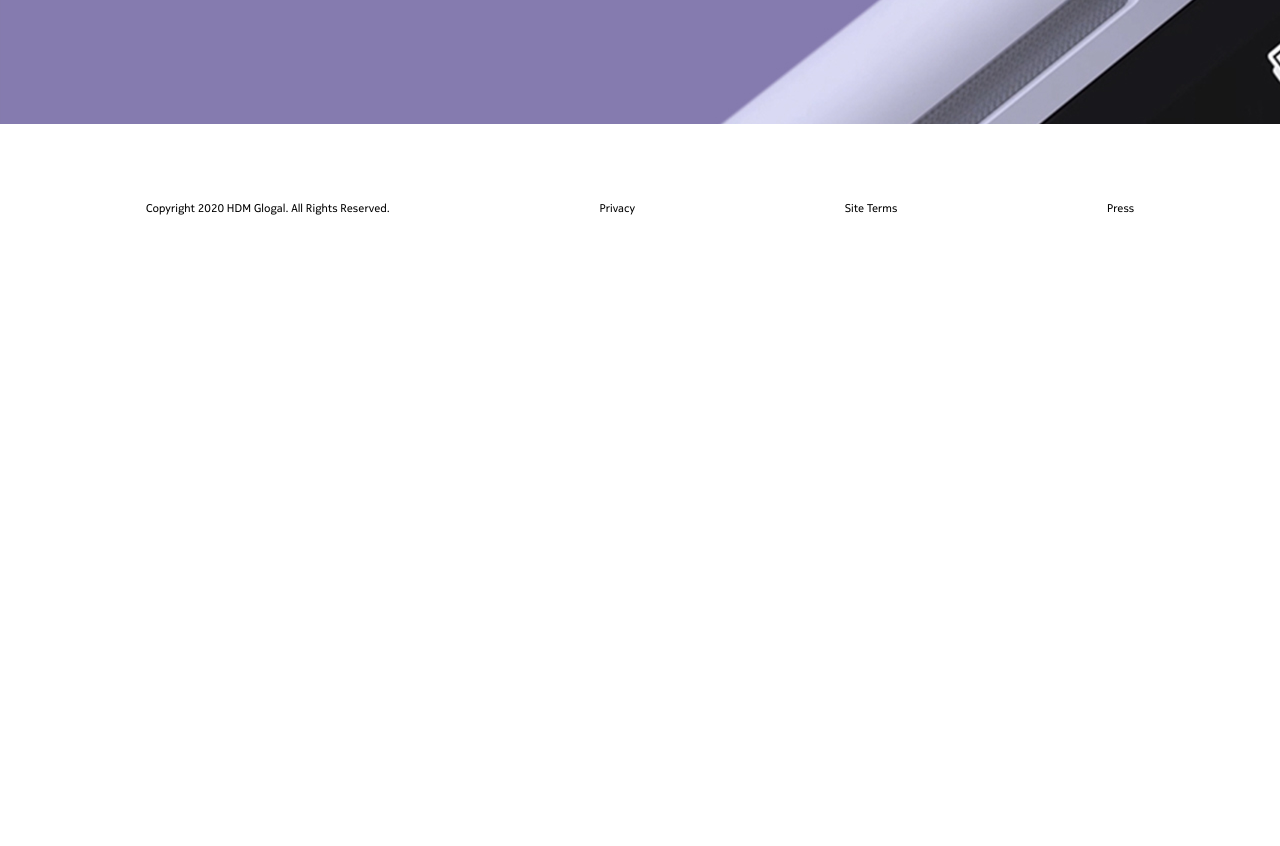
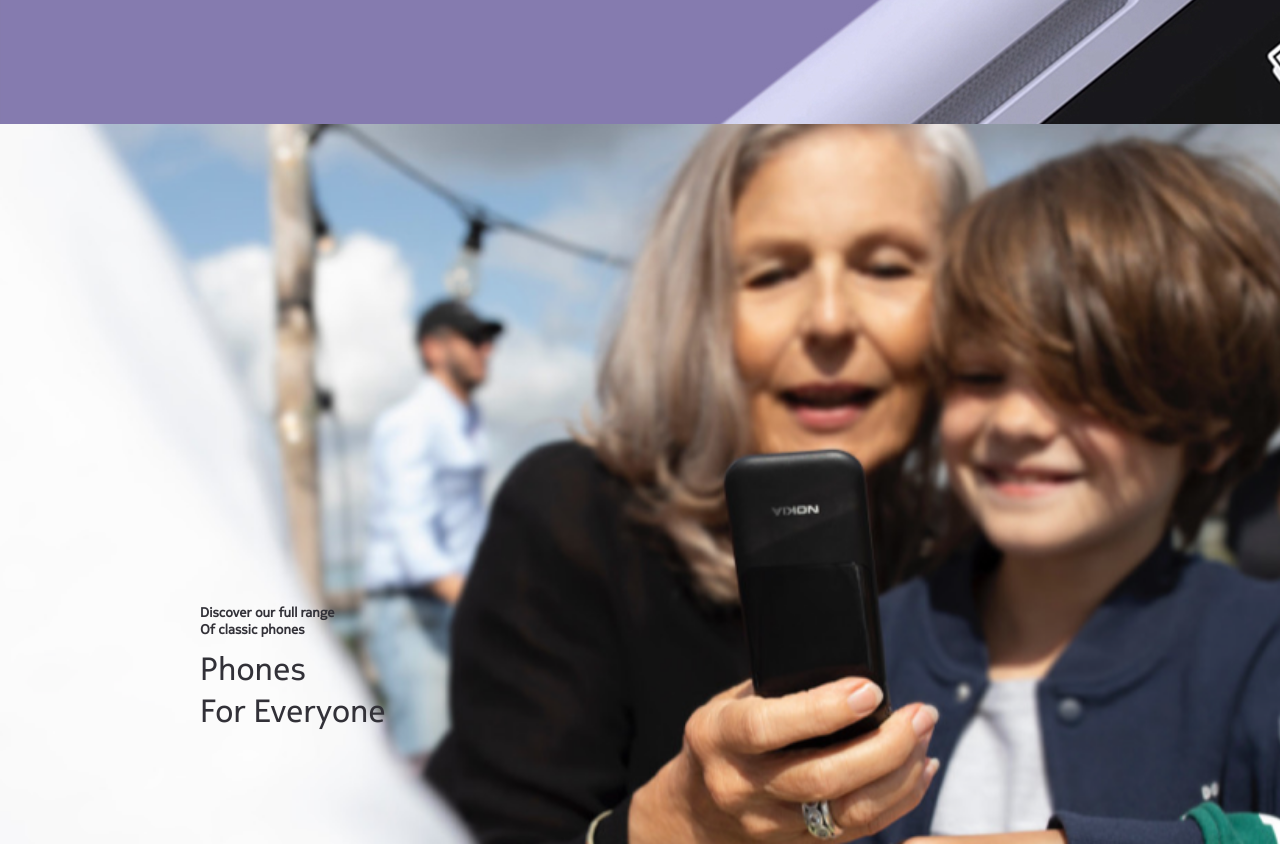
Before and after one commit to leonore14/nokia-team-1-copie, a React (Create React App) app: page / in a window 1280 px wide. Shown: the part 840-1686 px from the top of the page. Before the commit the page ends 1106 px from the top, so only its background shows below. Built offline with nearby package versions, Linux system fonts and the light colour scheme.

Commit message:
bottom banner

```diff
--- a/src/App.js
+++ b/src/App.js
@@ -5,6 +5,7 @@ import Navbar from './components/NavBar/Navbar';
 import Home from './components/Home/Home';
 import SelectorTool from './components/SelectorTool/SelectorTool';
 import Banner from './components/Banner';
+import BannerBottom from './components/BannerBottom';
 import Footer from './components/Footer/Footer'
 
 
@@ -17,6 +18,8 @@ function App() {
     <div className="appDiv">
       <Navbar />
       <Banner />
+
+      <BannerBottom />
       <Footer />
     </div>
 
--- a/src/components/Banner.css
+++ b/src/components/Banner.css
@@ -8,12 +8,11 @@
 }
 
 .banner__info {
-
-	padding-top: 25vh;
+	padding-top: 30vh;
 	padding-left: 70px;
 	padding-right: 50px;
 	padding-bottom: 40px;
-	width: 300px;
+
 }
 
 .banner__title{
--- /dev/null
+++ b/src/components/BannerBottom.css
@@ -0,0 +1,23 @@
+.bannerBottom {
+	color: #323138;
+	position: relative;
+	object-fit: contain;
+	height: 90vh;
+	width: 100%;
+	background-position: center;
+	background-image: url('./images/PhonesForEveryoneBanner.png');
+	background-repeat: no-repeat;
+	background-size: cover;
+}
+
+.bannerBottom__info {
+	padding-top: 60vh;
+	padding-left: 200px;
+	padding-right: 50px;
+	padding-bottom: 40px;
+
+}
+
+.bannerBottom__title {
+	margin-top: 10px;
+}
--- /dev/null
+++ b/src/components/BannerBottom.js
@@ -0,0 +1,22 @@
+import React from 'react';
+import './BannerBottom.css';
+
+
+
+function BannerBottom() {
+	return (
+		<div className="bannerBottom">
+			<div className="bannerBottom__info">
+				<h5>Discover our full range</h5>
+				<h5>Of classic phones</h5>
+
+				<div className="bannerBottom__title">
+					<h1>Phones</h1>
+					<h1>For Everyone</h1>
+				</div>
+			</div>
+		</div>
+	)
+}
+
+export default BannerBottom;
```
